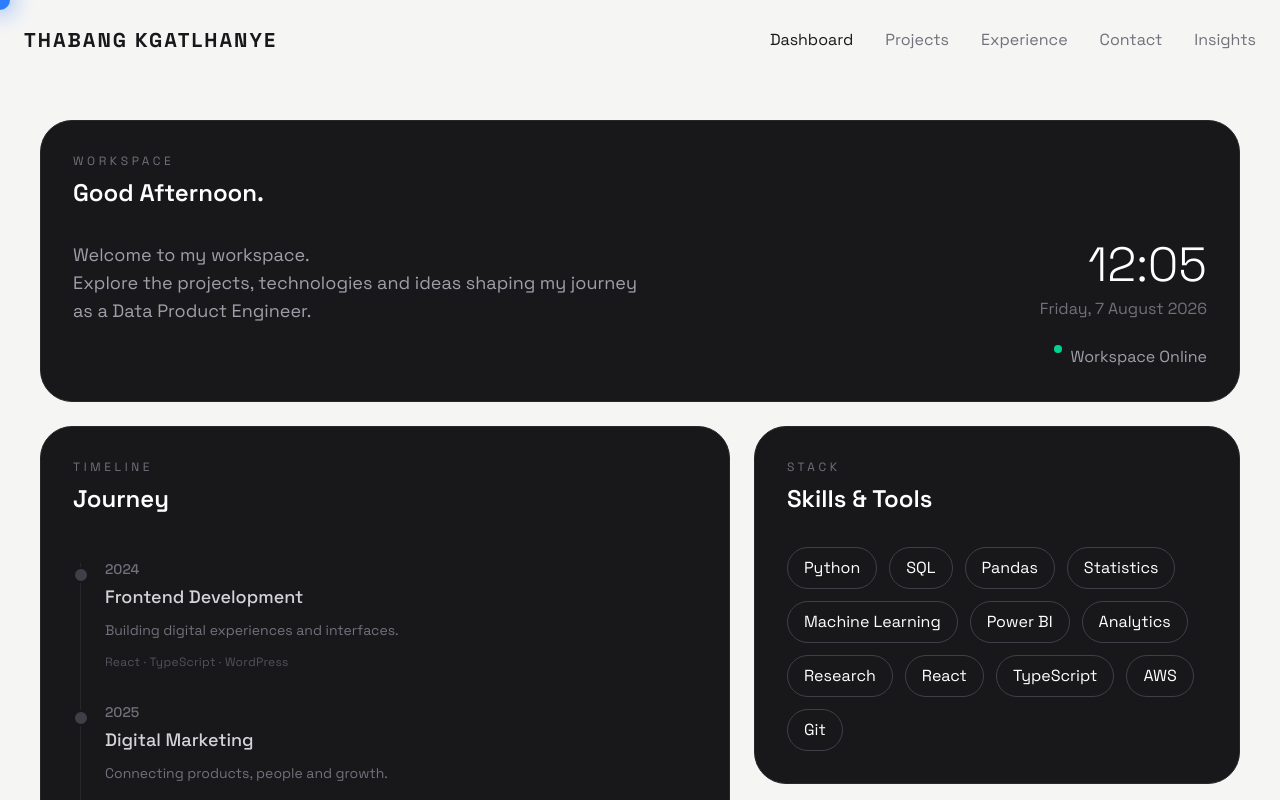
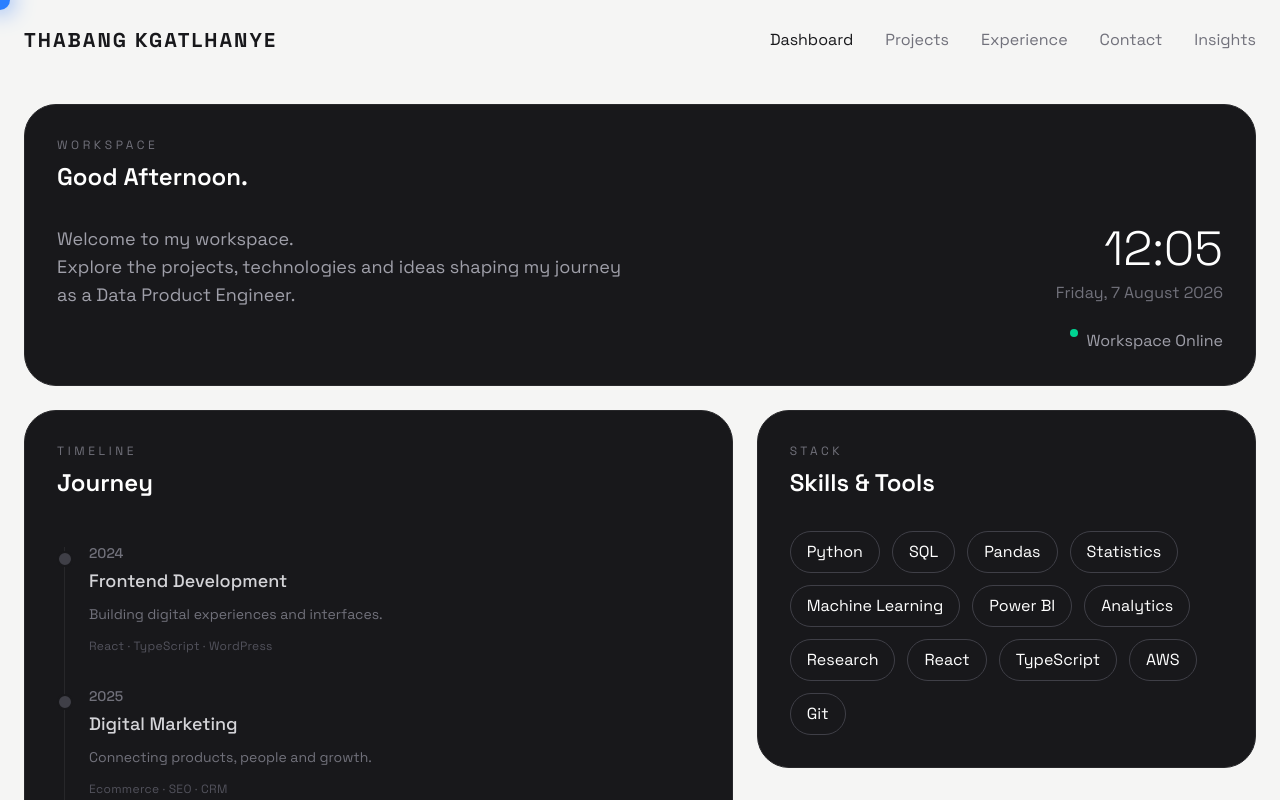
Before and after one commit to thabangkgatlhanye7117/portfolio, a React (Vite) app: page /dashboard in a window 1280 px wide. Shown: the top 800 px of the page. Built offline with nearby package versions, Linux system fonts and the light colour scheme.

Commit message:
error debugging

```diff
--- a/src/pages/Dashboard.tsx
+++ b/src/pages/Dashboard.tsx
@@ -13,7 +13,7 @@ export default function Dashboard() {
   const [activeContinent, setActiveContinent] = useState("Africa");
 
   return (
-    <div className="lg:py-10 px-10">
+    <div className=" lg:py-6 px-6 ">
       {/* Greeting */}
       <GreetingWidget/>
       <motion.section
```
